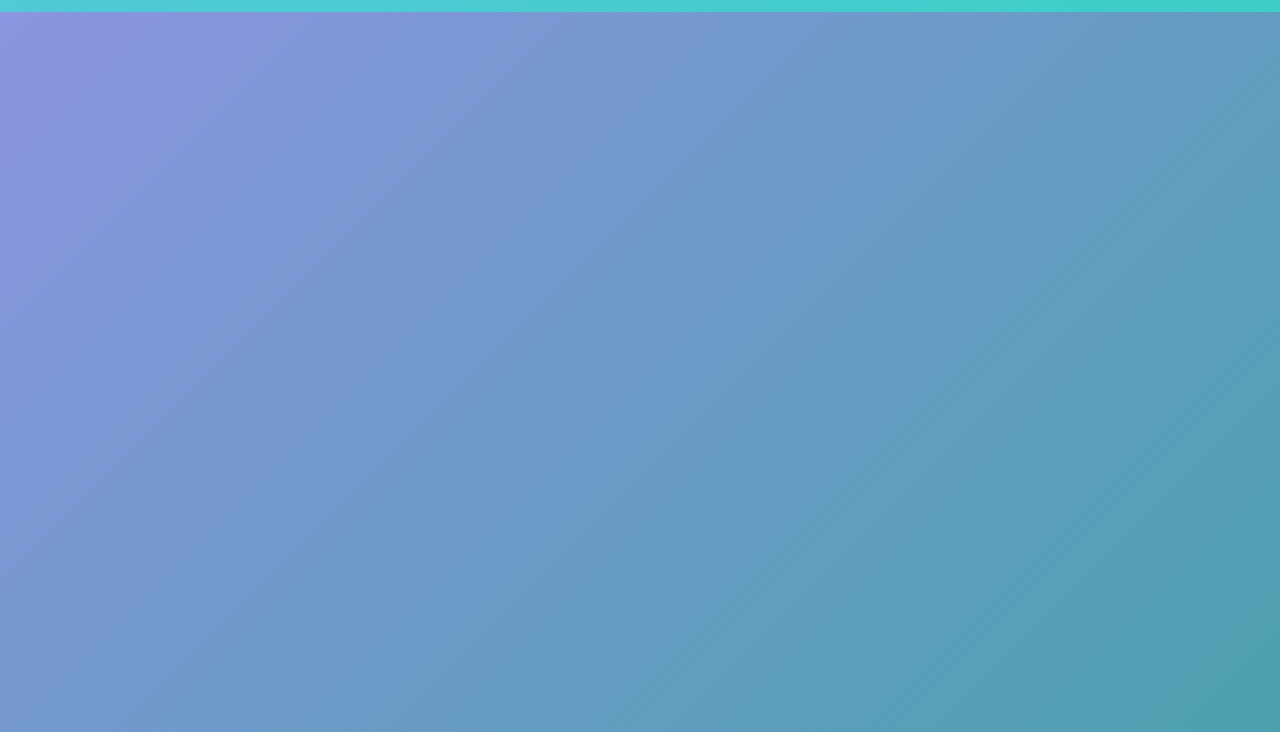
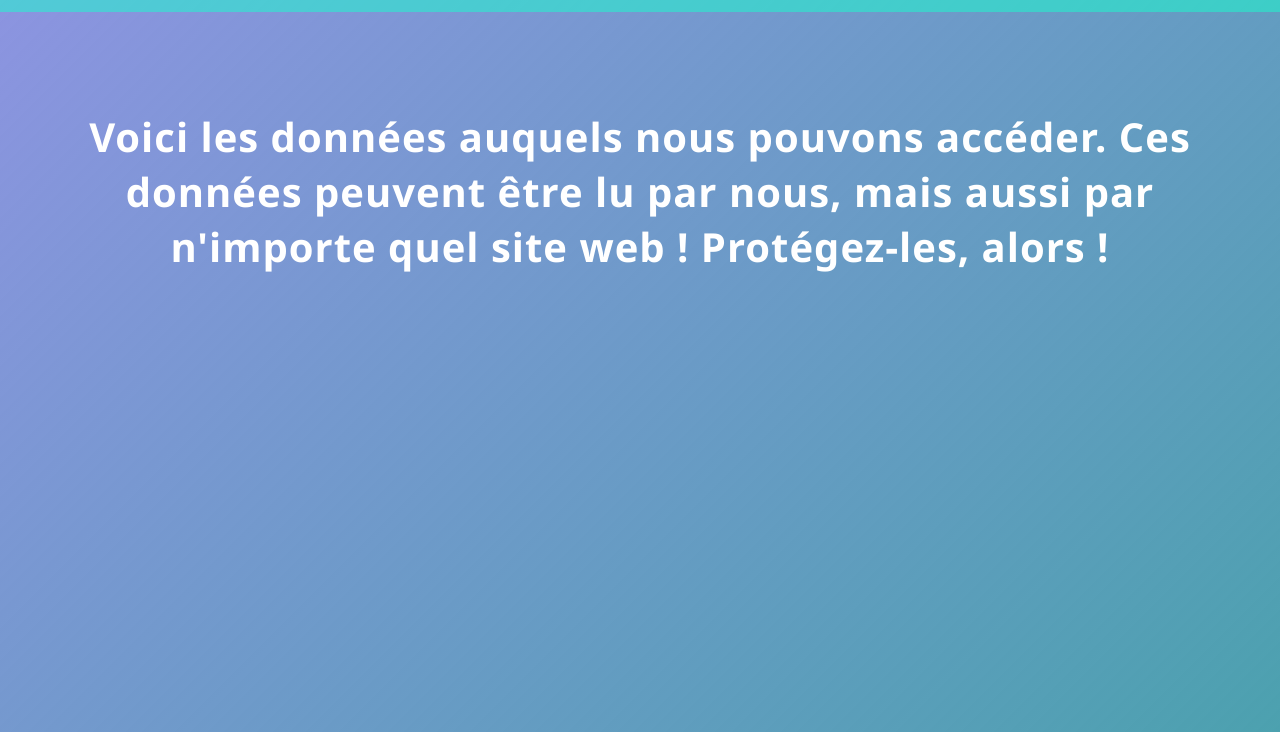
Before and after one commit to Arthur-C-ArthurAndCo/ArthurAndCo, a website: page public/aboutyou.html in a window 1280 px wide. Shown: the part 68-800 px from the top of the page. Drawn offline with Linux system fonts and the light colour scheme.

Commit message:
Update aboutyou.html

```diff
--- a/public/aboutyou.html
+++ b/public/aboutyou.html
@@ -83,6 +83,10 @@
         <img src="Icones/home_24dp_1F1F1F_FILL0_wght400_GRAD0_opsz24.png" alt="Home" class="logo-header" onclick="window.location.href='main.html'" />
     </header>
 
+  <div class="content">
+    <h1>Voici les données auquels nous pouvons accéder.
+      Ces données peuvent être lu par nous, mais aussi par n'importe quel site web ! Protégez-les, alors !</h1>
+  </div>
 <!-- IPAdress -->
 <script type="text/javascript" src="https://api.geoipview.com/api.php?t=0&amp;lang=fr&amp;w=180&amp;h=52&amp;bg=ECDDC0&amp;bd=8DADCC&amp;tx=222222&amp;lk=006699"></script><br>
 <noscript><a href="https://fr.geoipview.com" title="Localiser une adresse IP">https://fr.geoipview.com</a></noscript>
```
